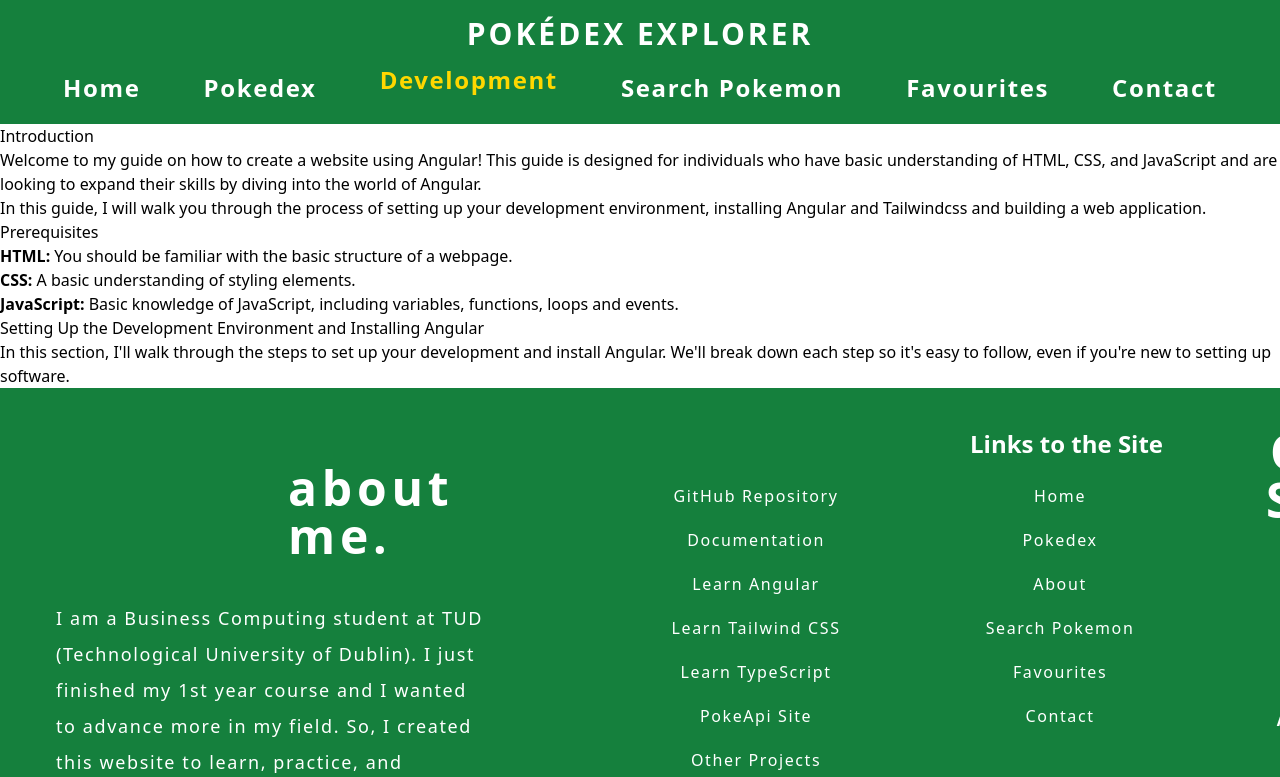
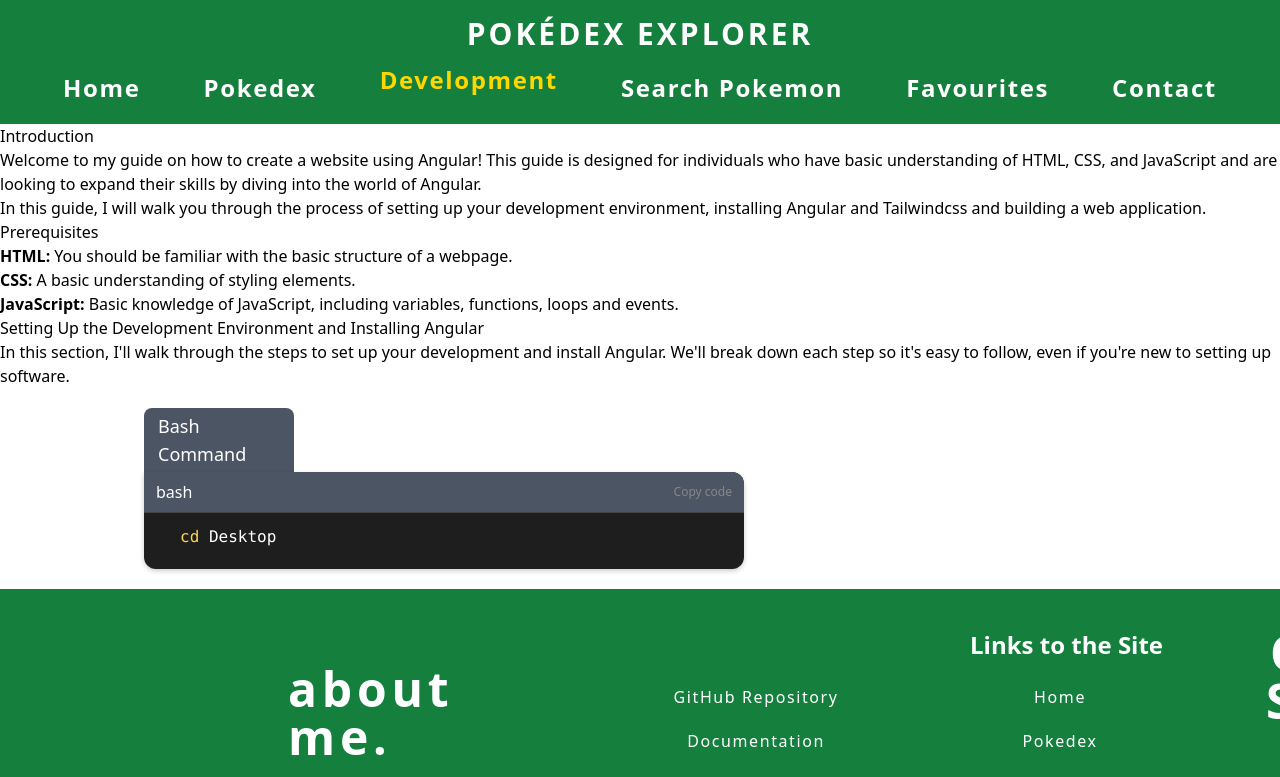
Before and after one commit to AllynnAlvarico/pokemonexplorer, an Angular app: page /development in a window 1280 px wide. Shown: the top 777 px of the page. Built offline with nearby package versions, Linux system fonts and the light colour scheme.

Commit message:
worked on the code snippet block template??

```diff
--- a/src/app/development/development.component.css
+++ b/src/app/development/development.component.css
@@ -0,0 +1,42 @@
+.code-section {
+  @apply my-5 ml-36;
+  max-width: 600px;
+  width: 100%;
+}
+.code-section h1 {
+  @apply bg-gray-600 w-1/4 p-1 rounded-tl-lg rounded-tr-lg;
+  @apply text-white px-3.5;
+  @apply font-light text-lg;
+}
+.code-block {
+  background-color: #1e1e1e;
+  box-shadow: 0 2px 5px rgba(0, 0, 0, 0.2);
+  position: relative;
+  overflow: hidden;
+  @apply pb-5;
+  @apply rounded-xl rounded-tl-none;
+}
+.code-header {
+  padding: 8px 12px;
+  border-bottom: 1px solid #444;
+  @apply bg-gray-600 text-white;
+  @apply flex justify-between items-center;
+}
+.copy-button {
+  background: none;
+  border: none;
+  color: #888;
+  cursor: pointer;
+  font-size: 12px;
+  padding: 0;
+}
+
+.copy-button:hover {
+  color: #bbb;
+}
+pre {
+  @apply mt-3 ml-9 text-white;
+}
+.language-bash {
+  @apply text-amber-300;
+}
--- a/src/app/development/development.component.html
+++ b/src/app/development/development.component.html
@@ -31,8 +31,20 @@
       In this section, I'll walk through the steps to set up your development and install Angular.
       We'll break down each step so it's easy to follow, even if you're new to setting up software.
     </p>
+
     <ul>
-      <li></li>
+      <li>
+        <div class="code-section">
+          <h1>Bash Command</h1>
+          <div class="code-block">
+            <div class="code-header">
+              <span>bash</span>
+              <button class="copy-button">Copy code</button>
+            </div>
+            <pre><code class="language-bash">cd</code> Desktop</pre>
+          </div>
+        </div>
+      </li>
     </ul>
   </div>
 </section>
```
